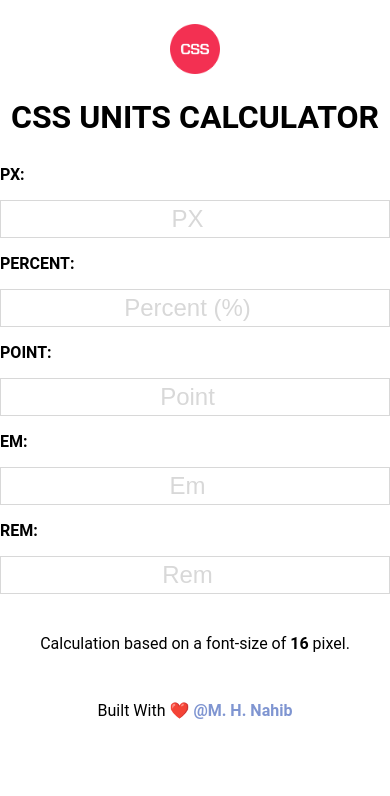
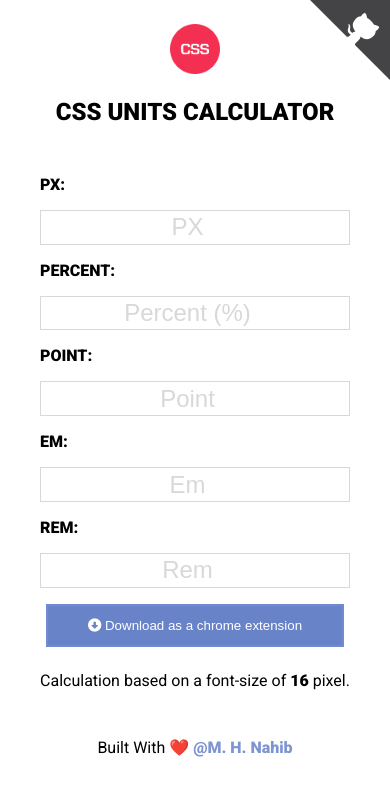
Before and after one commit to MHNahib/css-unit-website, a plain HTML site: page index.html in a window 390 px wide. Drawn offline with Linux system fonts and the light colour scheme.

Commit message:
updated ui with media query

```diff
--- a/css/style.css
+++ b/css/style.css
@@ -1,3 +1,5 @@
+@import url("https://fonts.googleapis.com/css2?family=Roboto:wght@300;400;500;900&display=swap");
+
 * {
   margin: 0;
   padding: 0;
@@ -9,12 +11,15 @@ body {
 }
 
 a {
+  text-decoration: none;
+}
+
+.profile-link {
   color: #7f95d1;
-  text-decoration: none;
   transition: 0.3s ease;
 }
 
-a:hover {
+.profile-link:hover {
   color: #6983c9;
 }
 
@@ -23,6 +28,10 @@ a:hover {
   flex-direction: column;
   justify-content: center;
   align-items: center;
+}
+
+.calculator {
+  padding: 20px;
 }
 
 .logo {
@@ -57,6 +66,24 @@ input:focus {
   border: 1px solid #9b9999;
 }
 
+.btn {
+  padding: 12px 40px;
+  background-color: #6983c9;
+  color: #fff;
+  outline: none;
+  border: 2px solid #718bd3;
+  cursor: pointer;
+  transition: 0.3s ease;
+}
+
+.btn:hover {
+  background-color: #7e98e1;
+}
+
+.extension {
+  color: #fff;
+}
+
 .note {
   display: flex;
   align-items: center;
@@ -67,3 +94,58 @@ input:focus {
 .footer-text {
   margin: 1.5rem 0;
 }
+
+/* Extra small devices (phones, 600px and down) */
+@media only screen and (max-width: 350px) {
+  .calculator {
+    width: 320px;
+  }
+}
+
+@media only screen and (max-width: 600px) {
+  .logo {
+    margin: 1.5rem 0;
+  }
+
+  .heading {
+    margin: 0 0 1.8rem 0;
+    font-size: 1.5rem;
+  }
+
+  .calculator {
+    width: 350px;
+  }
+
+  input {
+    width: 100%;
+    padding: 0.15rem 1rem;
+    text-align: center;
+    font-size: 1.5rem;
+    margin: 1rem 0;
+    border: 1px solid #d8d8d8;
+  }
+}
+
+/* Small devices (portrait tablets and large phones, 600px and up) */
+@media only screen and (min-width: 600px) {
+}
+
+/* Medium devices (landscape tablets, 768px and up) */
+@media only screen and (min-width: 768px) {
+  .heading {
+    margin: 0 0 1.8rem 0;
+    font-size: 2rem;
+  }
+
+  .calculator {
+    width: 700px;
+  }
+}
+
+/* Large devices (laptops/desktops, 992px and up) */
+@media only screen and (min-width: 992px) {
+}
+
+/* Extra large devices (large laptops and desktops, 1200px and up) */
+@media only screen and (min-width: 1200px) {
+}
--- a/index.html
+++ b/index.html
@@ -7,6 +7,10 @@
     <meta name="viewport" content="width=device-width, initial-scale=1.0">
     <title>CSS UNIT CALCULATOR</title>
     <link rel="stylesheet" href="css/style.css">
+
+    <link rel="stylesheet" href="https://cdnjs.cloudflare.com/ajax/libs/font-awesome/6.1.1/css/all.min.css"
+        integrity="sha512-KfkfwYDsLkIlwQp6LFnl8zNdLGxu9YAA1QvwINks4PhcElQSvqcyVLLD9aMhXd13uQjoXtEKNosOWaZqXgel0g=="
+        crossorigin="anonymous" referrerpolicy="no-referrer" />
 </head>
 
 <body>
@@ -39,15 +43,43 @@
             </div>
 
             <div class="note">
+
+                <div class="download">
+                    <a href="https://drive.google.com/file/d/1iZYlJ3caVfZvq6GyfR0YYcTrRCR5a1N-/view?usp=sharing"
+                        class="extension" target="_blank" rel="noopener noreferrer">
+                        <button class="btn">
+                            <i class="fa-solid fa-circle-down"></i>
+                            Download as a chrome
+                            extension
+                        </button>
+                    </a>
+                </div>
                 <p class="footer-text">Calculation based on a font-size of
                     <strong>16</strong>
                     pixel.
                 </p>
-                <p class="footer-text">Built With ❤️ <strong><a href="https://mhnahib.github.io/" target="_blank"
-                            rel="noopener noreferrer">@M. H. Nahib</a></strong></p>
+                <p class="footer-text">Built With ❤️ <strong><a class="profile-link" href="https://mhnahib.github.io/"
+                            target="_blank" rel="noopener noreferrer">@M. H. Nahib</a></strong></p>
             </div>
         </div>
+
+
     </div>
+
+    <a href="https://github.com/MHNahib" target="_blank" aria-label="View source on GitHub">
+        <svg width="80" height="80" viewbox="0 0 250 250"
+            style="fill:#131315c9; color:#fff; position: absolute; top: 0; border: 0; right: 0;" aria-hidden="true">
+            <path d="M0,0 L115,115 L130,115 L142,142 L250,250 L250,0 Z"></path>
+            <path
+                d="M128.3,109.0 C113.8,99.7 119.0,89.6 119.0,89.6 C122.0,82.7 120.5,78.6 120.5,78.6 C119.2,72.0 123.4,76.3 123.4,76.3 C127.3,80.9 125.5,87.3 125.5,87.3 C122.9,97.6 130.6,101.9 134.4,103.2"
+                fill="currentColor" style="transform-origin: 130px 106px;" class="octo-arm">
+            </path>
+            <path
+                d="M115.0,115.0 C114.9,115.1 118.7,116.5 119.8,115.4 L133.7,101.6 C136.9,99.2 139.9,98.4 142.2,98.6 C133.8,88.0 127.5,74.4 143.8,58.0 C148.5,53.4 154.0,51.2 159.7,51.0 C160.3,49.4 163.2,43.6 171.4,40.1 C171.4,40.1 176.1,42.5 178.8,56.2 C183.1,58.6 187.2,61.8 190.9,65.4 C194.5,69.0 197.7,73.2 200.1,77.6 C213.8,80.2 216.3,84.9 216.3,84.9 C212.7,93.1 206.9,96.0 205.4,96.6 C205.1,102.4 203.0,107.8 198.3,112.5 C181.9,128.9 168.3,122.5 157.7,114.1 C157.9,116.9 156.7,120.9 152.7,124.9 L141.0,136.5 C139.8,137.7 141.6,141.9 141.8,141.8 Z"
+                fill="currentColor" class="octo-body">
+            </path>
+        </svg>
+    </a>
 
     <script src="js/app.js"></script>
 </body>
```
